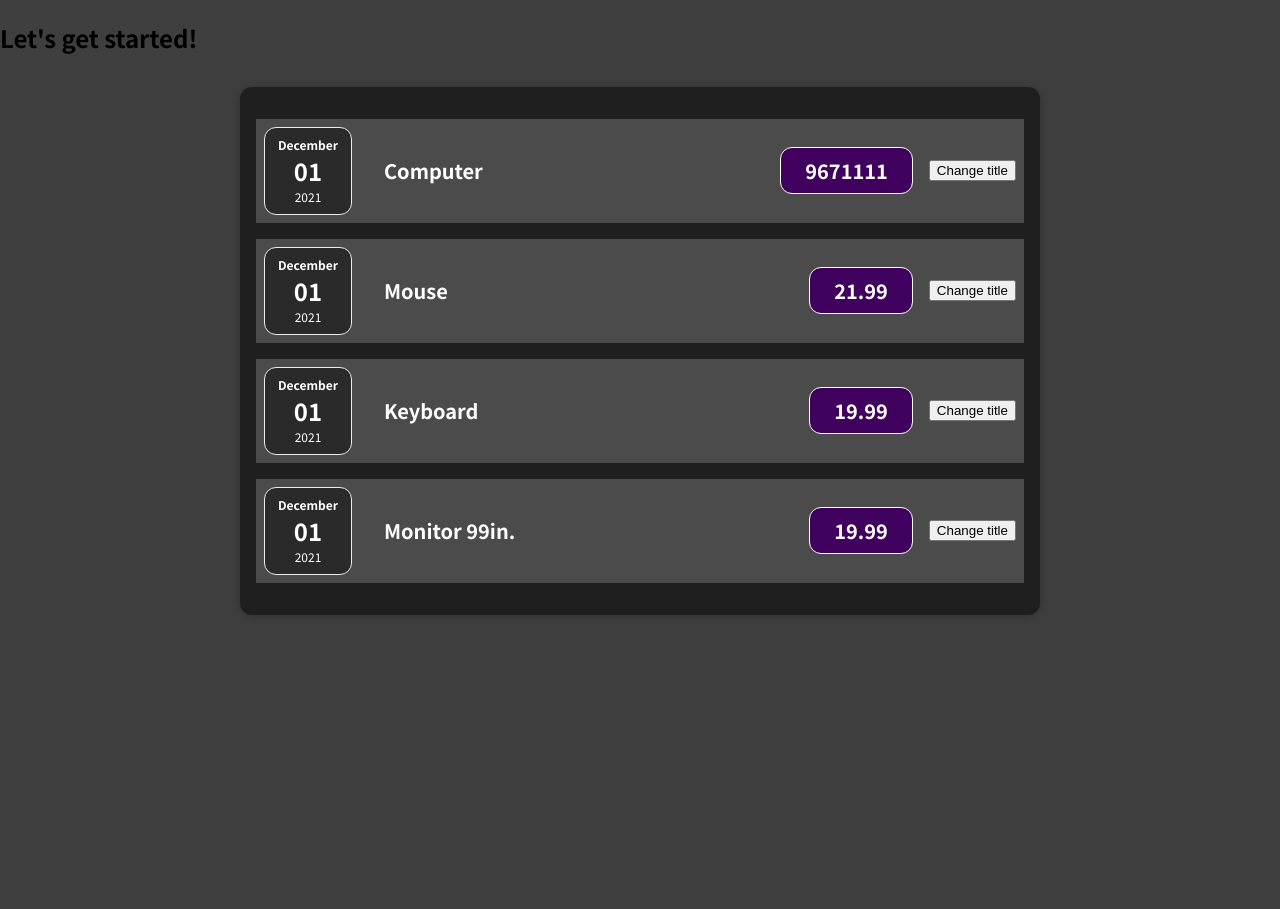
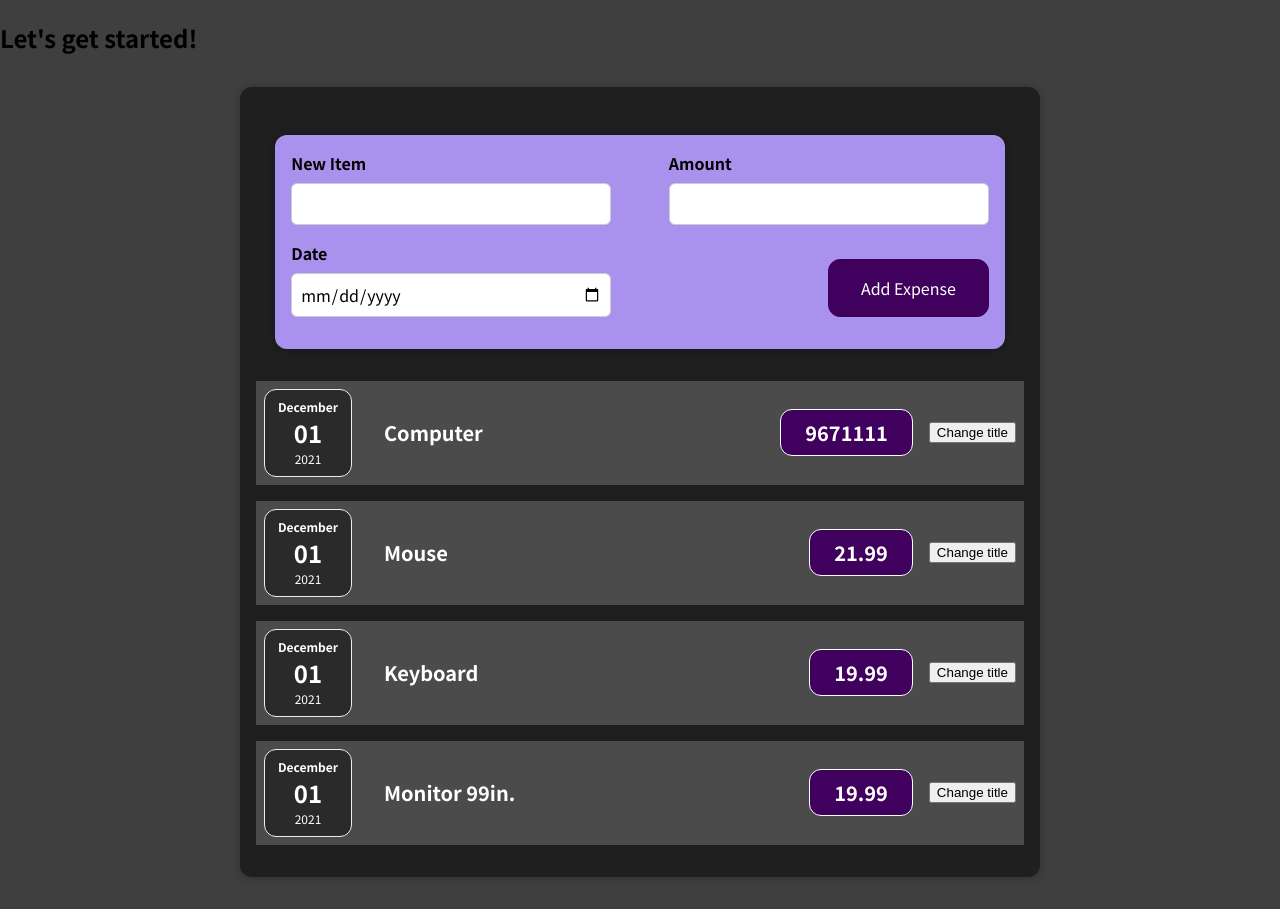
Before and after one commit to MaEdAlpha/expense-tracker, a React (Create React App) app: page / in a window 1280 px wide. Before the commit the page ends 800 px from the top, so only its background shows below. Built offline with nearby package versions, Linux system fonts and the light colour scheme.

Commit message:
Added Components
Added NewExpense + ExpenseForm component with css

```diff
--- a/src/App.js
+++ b/src/App.js
@@ -1,4 +1,5 @@
 import Expenses from "./components/Expenses/Expenses";
+import NewExpense from "./components/NewExpense/NewExpense";
 import Card from "./components/UI/Card";
 
 function App() {
@@ -23,6 +24,7 @@
       <h2>Let's get started!</h2>
       {/* Passing Key:Value pairs into your function. Good practice to label it props so you know it's a custom component */}
       <Card className="expenses">
+        <NewExpense />
         <Expenses expenses={expenses}></Expenses>
       </Card>
     </div>
--- a/src/components/Expenses/ExpenseItem.js
+++ b/src/components/Expenses/ExpenseItem.js
@@ -1,18 +1,25 @@
+import React, { useState } from 'react';
 import ExpenseDate from "./ExpenseDate";
 import ExpenseAmount from "./ExpenseAmount";
 import Card from "../UI/Card";
 import "./ExpenseItem.css";
 
-function clickHandler(){
-  console.log("Clicked!");
-}
 
-function ExpenseItem(props) {
+const ExpenseItem = (props) => {
+
+  //let title = props.title; //Does not trigger rendering hook.
+  const [title, setTitle] = useState(props.title); // This is a React hook. All hooks start with use.
+  const clickHandler = () =>{
+    console.log("Clicked! ", props);
+
+    setTitle('Updated');
+  }
+
   return (
     <div className="expense-item ">
       <Card className="expense-item__description">
         <ExpenseDate date={props.date} />
-        <h2>{props.title}</h2>
+        <h2>{title}</h2>
         <ExpenseAmount amount={props.amount} />
         <button onClick={clickHandler}>Change title</button>
       </Card>
--- a/src/components/Expenses/Expenses.js
+++ b/src/components/Expenses/Expenses.js
@@ -3,14 +3,14 @@
 
 function Expenses(props) {
   return (
-    props.expenses.map(expense => {
+    props.expenses.map((expense, index) => {
        return(
+
             <ExpenseItem
-                key={expense.title.toString()}
-                title={expense.title}
-                amount={expense.amount}
-                date={expense.date}
-             />
+              key={expense.title.toString() + expense.date.toString()}
+              title={expense.title}
+              amount={expense.amount}
+              date={expense.date} />
         );
     })
   )
--- /dev/null
+++ b/src/components/NewExpense/ExpenseForm.css
@@ -0,0 +1,29 @@
+.new-expense__controls {
+    display: flex;
+    flex-wrap: wrap;
+    gap: 1rem;
+    margin-bottom: 1rem;
+    text-align: left;
+    justify-content: space-between;
+  }
+
+  .new-expense__control label {
+    font-weight: bold;
+    margin-bottom: 0.5rem;
+    display: block;
+  }
+
+  .new-expense__control input {
+    font: inherit;
+    padding: 0.5rem;
+    border-radius: 6px;
+    border: 1px solid #ccc;
+    width: 20rem;
+    max-width: 100%;
+  }
+
+  .new-expense__actions {
+    display: flex;
+    align-items: end;
+    text-align: right;
+  }
--- /dev/null
+++ b/src/components/NewExpense/ExpenseForm.js
@@ -0,0 +1,26 @@
+import React from 'react';
+import './ExpenseForm.css';
+
+const ExpenseForm = () =>{
+    return <form>
+        <div className="new-expense__controls">
+            <div className="new-expense__control">
+                <label> New Item</label>
+                <input type='text' />
+            </div>
+            <div className="new-expense__control">
+                <label> Amount</label>
+                <input type='number' min="0.01" step="1.0" />
+            </div>
+            <div className="new-expense__control">
+                <label> Date</label>
+                <input type='date' min="2020-01-01" max="2022-12-31" />
+            </div>
+            <div className="new-expense__actions">
+                <button type='submit'>Add Expense</button>
+            </div>
+        </div>
+    </form>
+}
+
+export default ExpenseForm;
--- /dev/null
+++ b/src/components/NewExpense/NewExpense.css
@@ -0,0 +1,37 @@
+.new-expense {
+    background-color: #a892ee;
+    padding: 1rem;
+    margin: 2rem auto;
+    width: 50rem;
+    max-width: 95%;
+    border-radius: 12px;
+    text-align: center;
+    box-shadow: 0 1px 8px rgba(0, 0, 0, 0.25);
+  }
+
+  .new-expense button {
+    font: inherit;
+    cursor: pointer;
+    padding: 1rem 2rem;
+    border: 1px solid #40005d;
+    background-color: #40005d;
+    color: white;
+    border-radius: 12px;
+  }
+
+  .new-expense button:hover,
+  .new-expense button:active {
+    background-color: #510674;
+    border-color: #510674;
+  }
+
+  .new-expense button.alternative {
+    color: #220131;
+    border-color: transparent;
+    background-color: transparent;
+  }
+
+  .new-expense button.alternative:hover,
+  .new-expense button.alternative:active {
+    background-color: #ddb3f8;
+  }
--- /dev/null
+++ b/src/components/NewExpense/NewExpense.js
@@ -0,0 +1,11 @@
+import React from 'react';
+import ExpenseForm from './ExpenseForm';
+import './NewExpense.css';
+
+const NewExpense = () => {
+    return <div className="new-expense">
+        <ExpenseForm />
+    </div>
+}
+
+export default NewExpense
```
Also changed, not shown: 1 other file (tests, documents, lock files or other folders).
